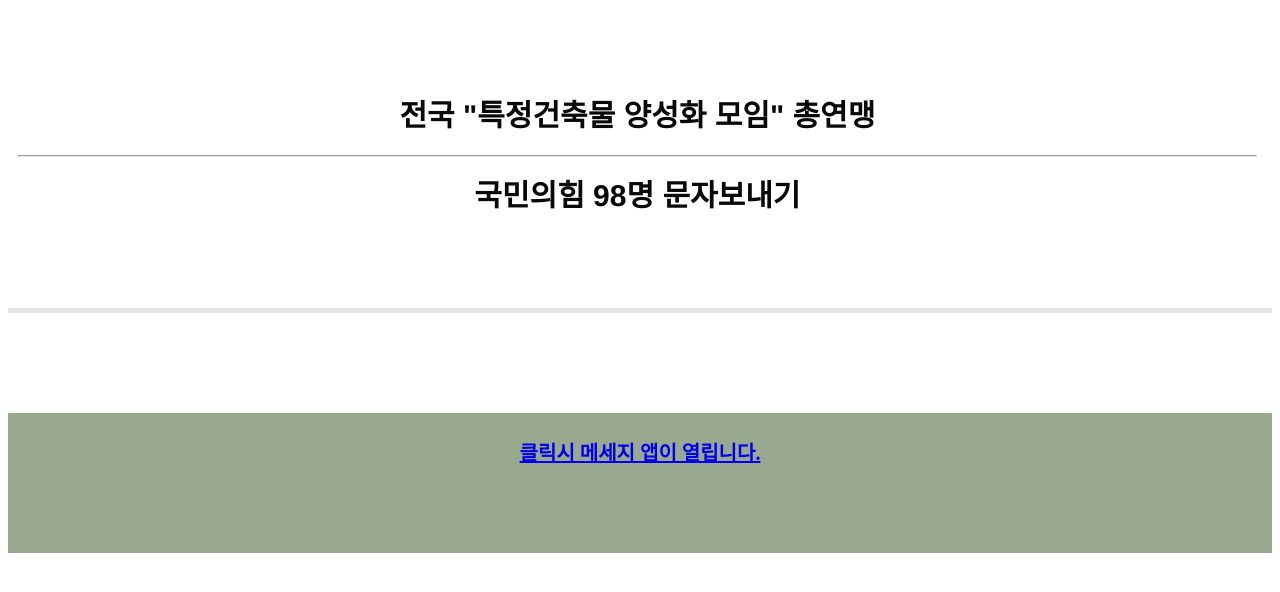
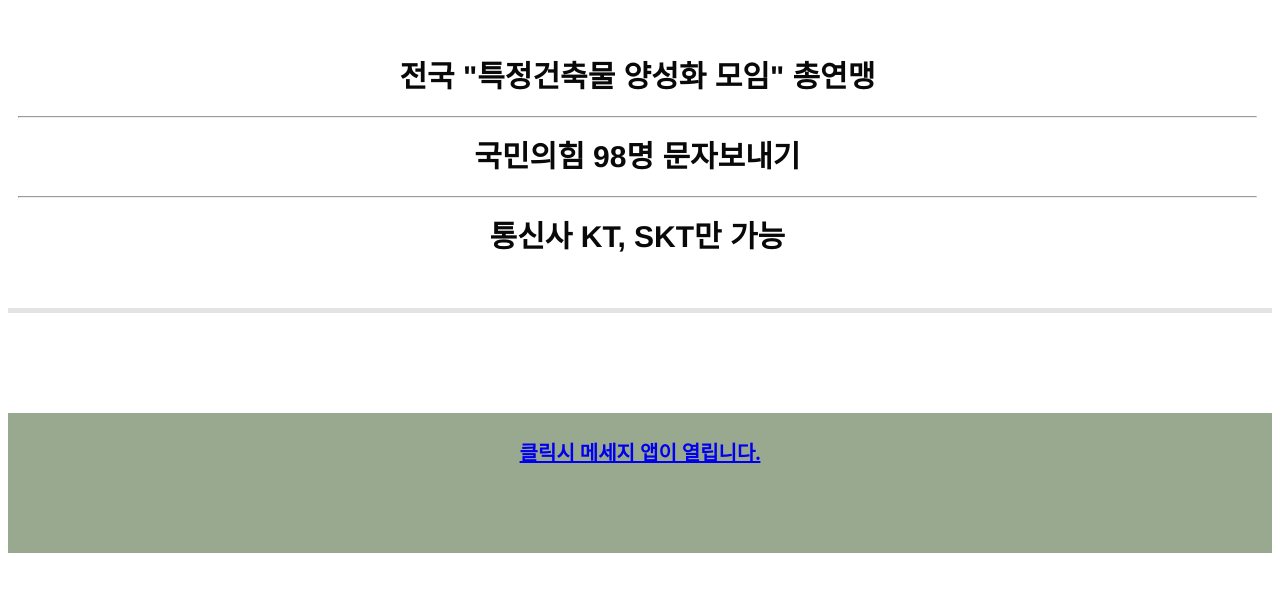
Before and after one commit to namshik90u/smspush29u.github.io, a plain HTML site: page index.html in a window 1280 px wide. Drawn offline with Linux system fonts and the light colour scheme.

Commit message:
Update index.html

```diff
--- a/index.html
+++ b/index.html
@@ -63,7 +63,7 @@
 		<div class="title_Bar">
 		<table width="100%" height="300">
 			<tbody><tr>
-				<td class="title_Txt">전국 "특정건축물 양성화 모임" 총연맹 <hr> 국민의힘 98명 문자보내기 <br>
+				<td class="title_Txt">전국 "특정건축물 양성화 모임" 총연맹 <hr> 국민의힘 98명 문자보내기 <hr> 통신사 KT, SKT만 가능 <br>
 				<td align="right"></td>
 			</tr>
 			<tr>
```
